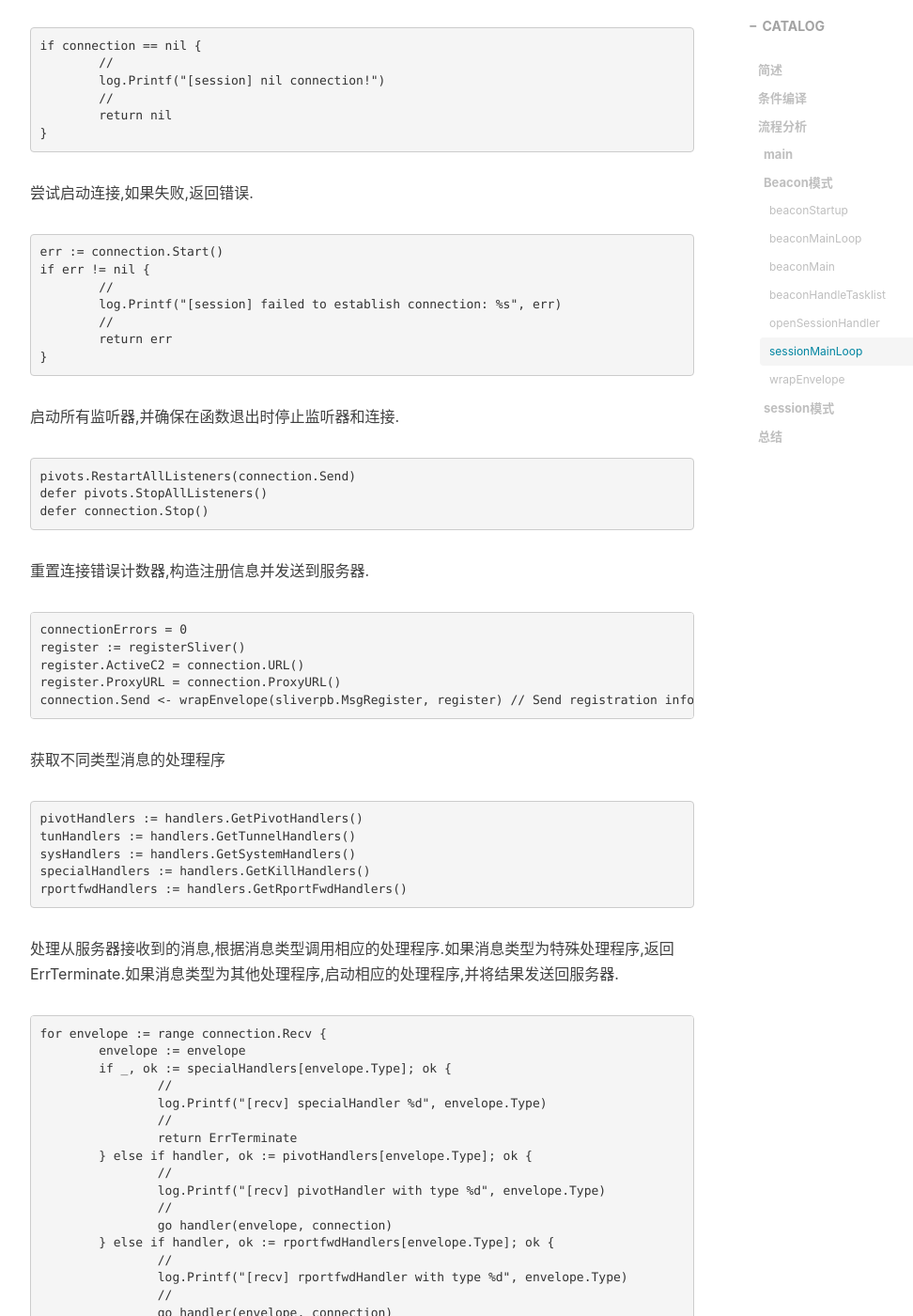
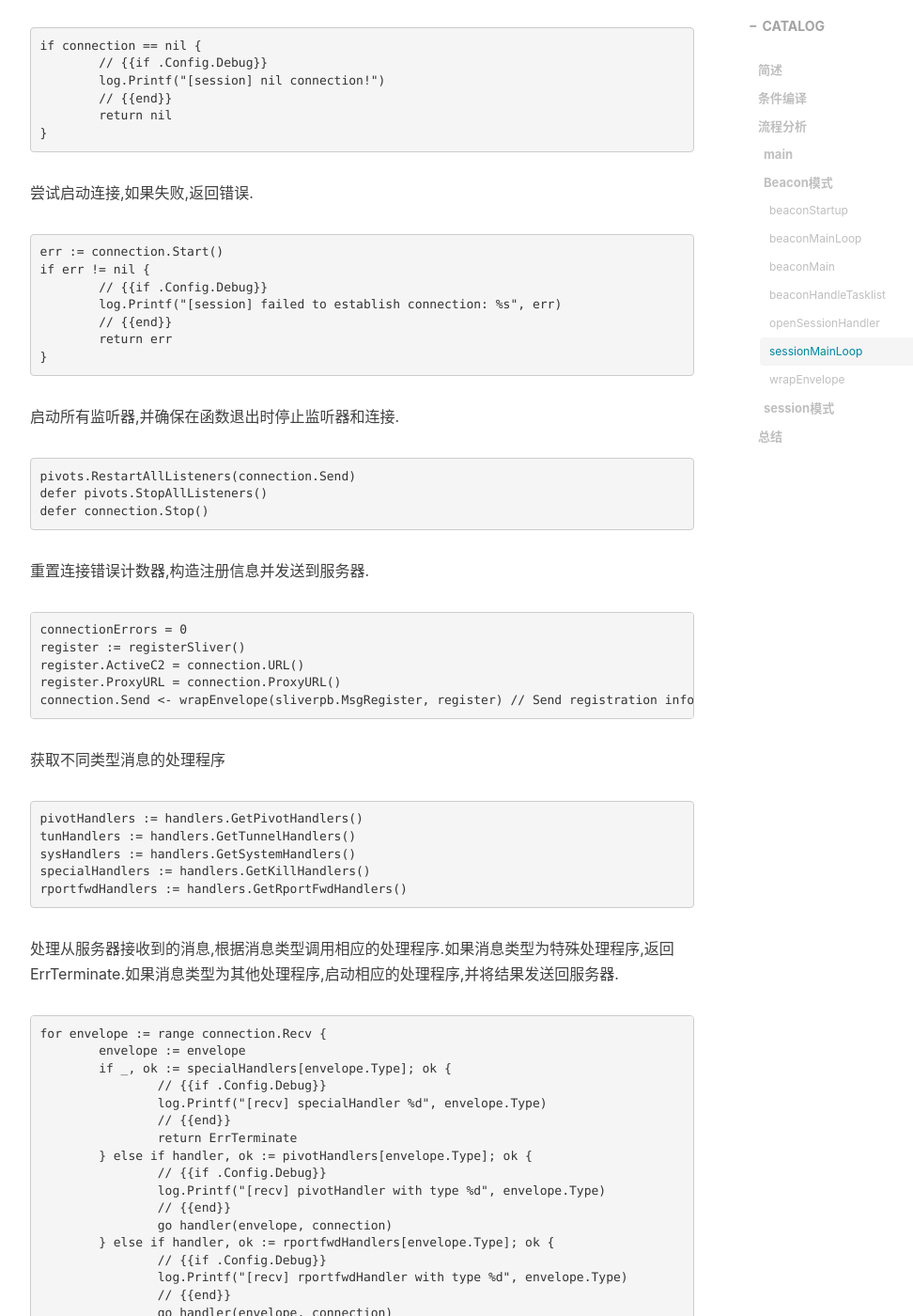
Before and after one commit to taomujian/taomujian.github.io, a Jekyll site: the page built from _posts/2024-06-30-Sliver框架代码学习(二).md, in a window 1280 px wide and 1400 px high, scrolled down 12008 px. Shown: the whole window at 94% size, without its empty margins (233-1205 px from the left). Built offline with Jekyll 4.4.1, drawn with Linux system fonts in a browser that asks for light colours; nearby versions of some CDN libraries; comment, search, counter and statistics services are not loaded; some of the changed text lies outside the part shown.

Commit message:
2024.07.01

````diff
--- a/_posts/2024-06-30-Sliver框架代码学习(二).md
+++ b/_posts/2024-06-30-Sliver框架代码学习(二).md
@@ -10,6 +10,8 @@
   - Sliver
 ---
 
+{% raw %}
+
 ## 简述
 
 implant/sliver/sliver.go这个文件就是生成木马的模版文件,生成的木马会根据配置和这个模版文件生成所需的木马,下面来看下这个模版文件的代码.
@@ -17,9 +19,9 @@
 ## 条件编译
 
 ```Go
-{{if .Config.IsService}}
+// {{if .Config.IsService}}
 "golang.org/x/sys/windows/svc"
-{{end}}
+// {{end}}
 ```
 
 在这个文件中可以看到很对类似这样的代码块,这块代码是模版语法中的条件编译,含义是如果 Config.IsService为true,则导入golang.org/x/sys/windows/svc包,否则忽略此导入语句.这样可以在编译时根据配置选择性地编译某些代码.
@@ -716,3 +718,5 @@
 ## 总结
 
 > Beacon模式和session都可以选择,Beacon模式额外处理了一些Beaconde的初始化、启动、注册、运行主逻辑和清理等操作.
+
+{% endraw %}
````
